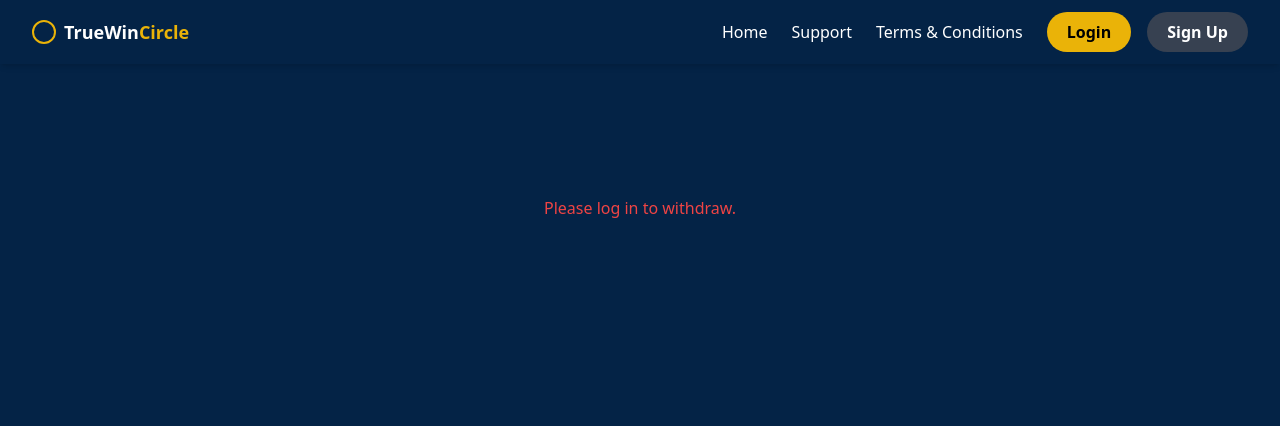
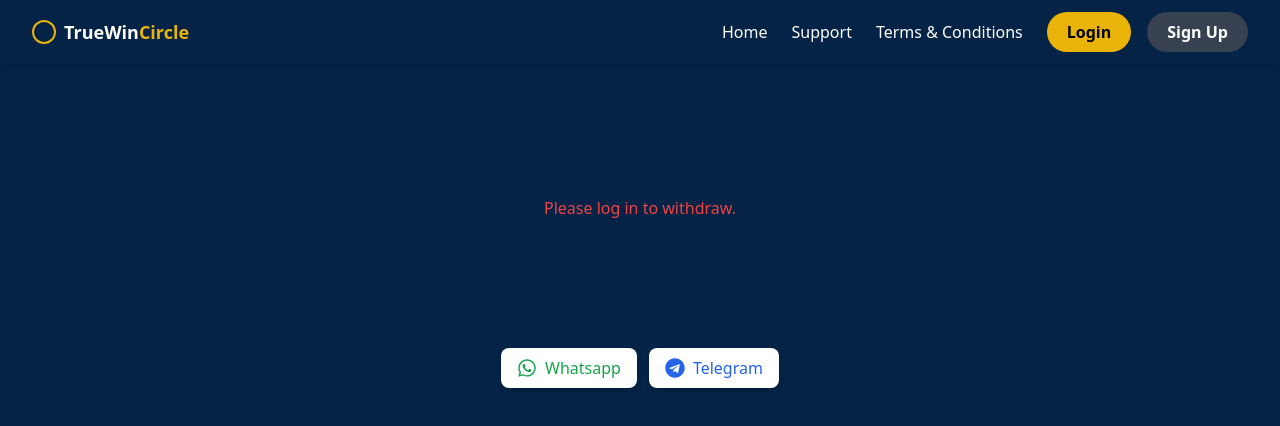
Before and after one commit to HimanshuCodez/TrueWinCircle, a React (Vite) app in the folder Frontend/: page /Withdraw in a window 1280 px wide. Shown: the top 426 px of the page. Built offline with nearby package versions, Linux system fonts and the light colour scheme; no server answers; the database is empty.

Commit message:
marquee slow and loop

```diff
--- a/Frontend/src/Pages/Withdraw.jsx
+++ b/Frontend/src/Pages/Withdraw.jsx
@@ -7,6 +7,7 @@ import { doc, getDoc, runTransaction, collection, query, where, orderBy, limit,
 import { db } from "../firebase";
 import { toast } from "react-toastify";
 import { ArrowLeft, IndianRupee } from "lucide-react";
+import SocialButtons from '../components/Soical';
 
 const Withdraw = () => {
   const navigate = useNavigate();
@@ -313,6 +314,7 @@ const Withdraw = () => {
           </form>
         </div>
       )}
+      <SocialButtons/>
     </div>
   );
 };
```
